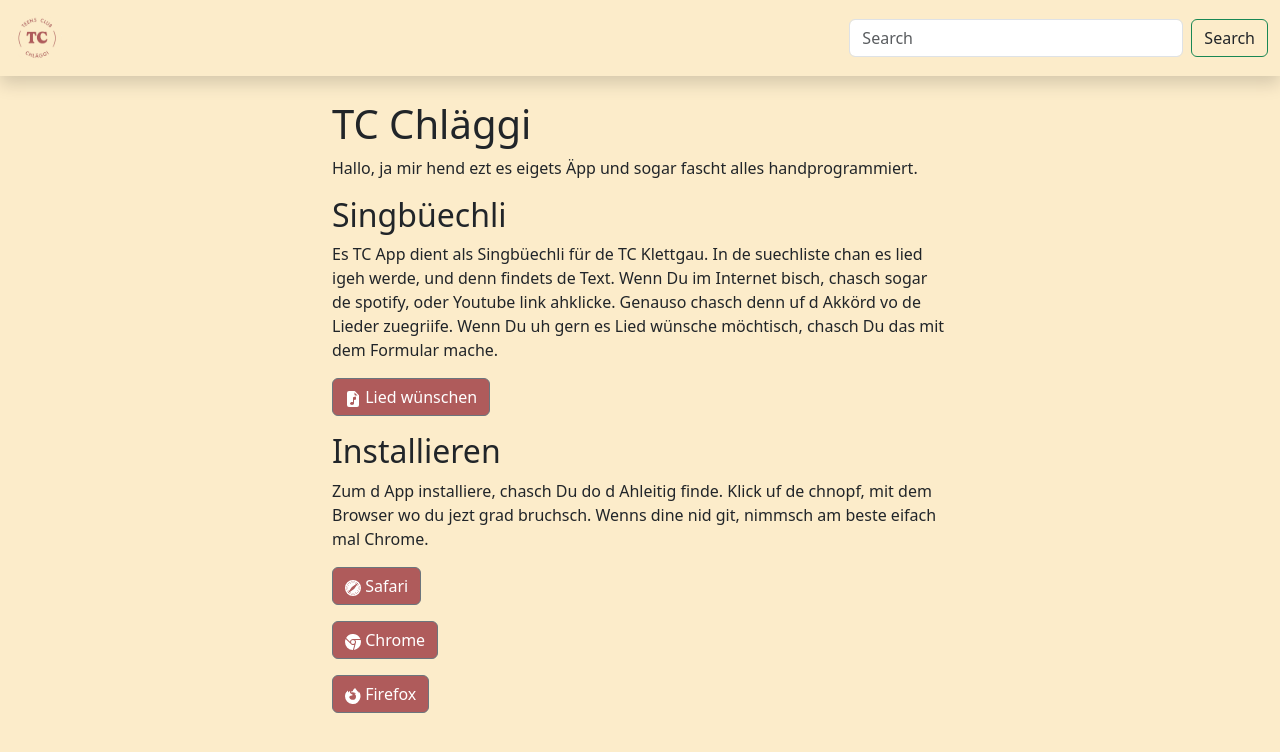
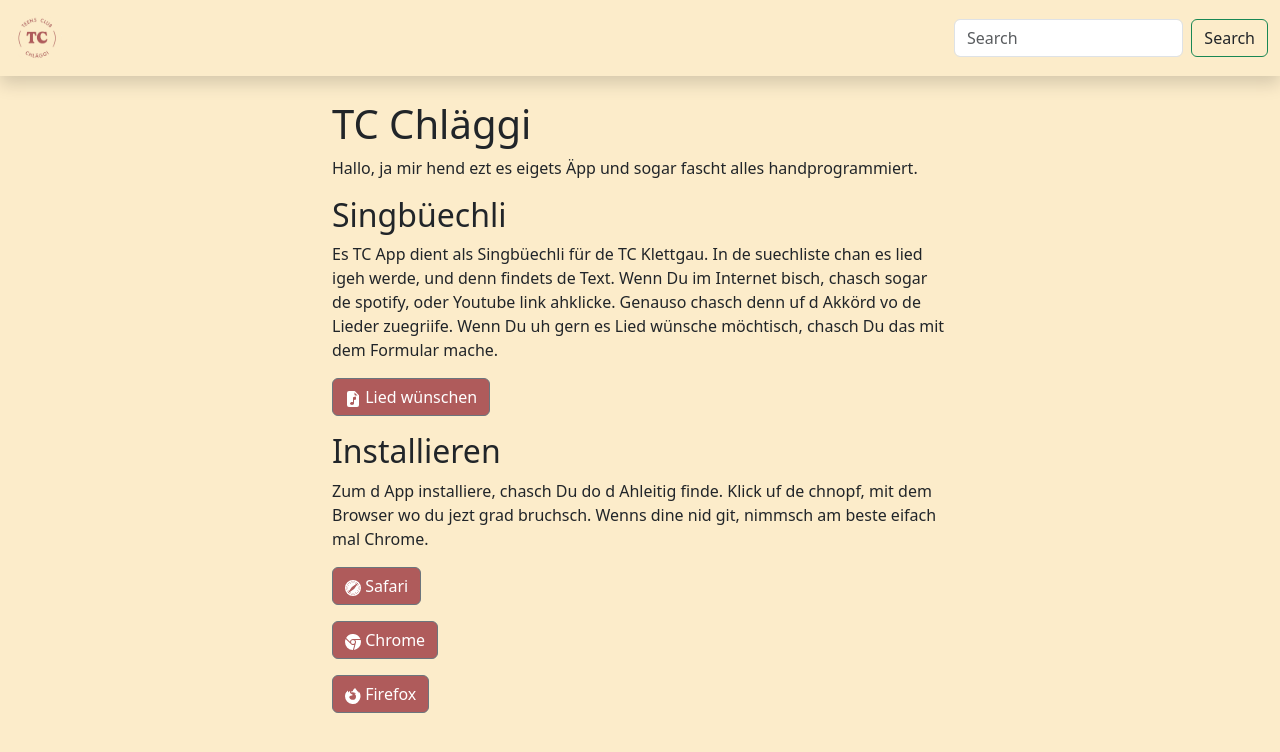
Before and after one commit to Soraxem/song-dist, a Jekyll site: the page built from index.md, in a window 1280 px wide. Shown: the top 752 px of the page. Built offline with Jekyll 4.4.1, drawn with Linux system fonts in a browser that asks for light colours.

Commit message:
Conficured Searchbar

```diff
--- a/_includes/navbar.html
+++ b/_includes/navbar.html
@@ -4,7 +4,7 @@
       <img src="/icon.png" alt="TC Logo" width="50" height="50">
     </a>
 
-    <form class="d-flex col-md-4 col-sm-2" action="{{ site.baseurl }}/search.html" method="get">
+    <form class="d-flex col col-md-4 col-xl-3" action="{{ site.baseurl }}/search.html" method="get">
       <input class="form-control me-2" type="text" placeholder="Search" id="search-box" name="query">
       <input class="btn hover-shadow border border-success" type="submit" value="Search">
     </form>
```
